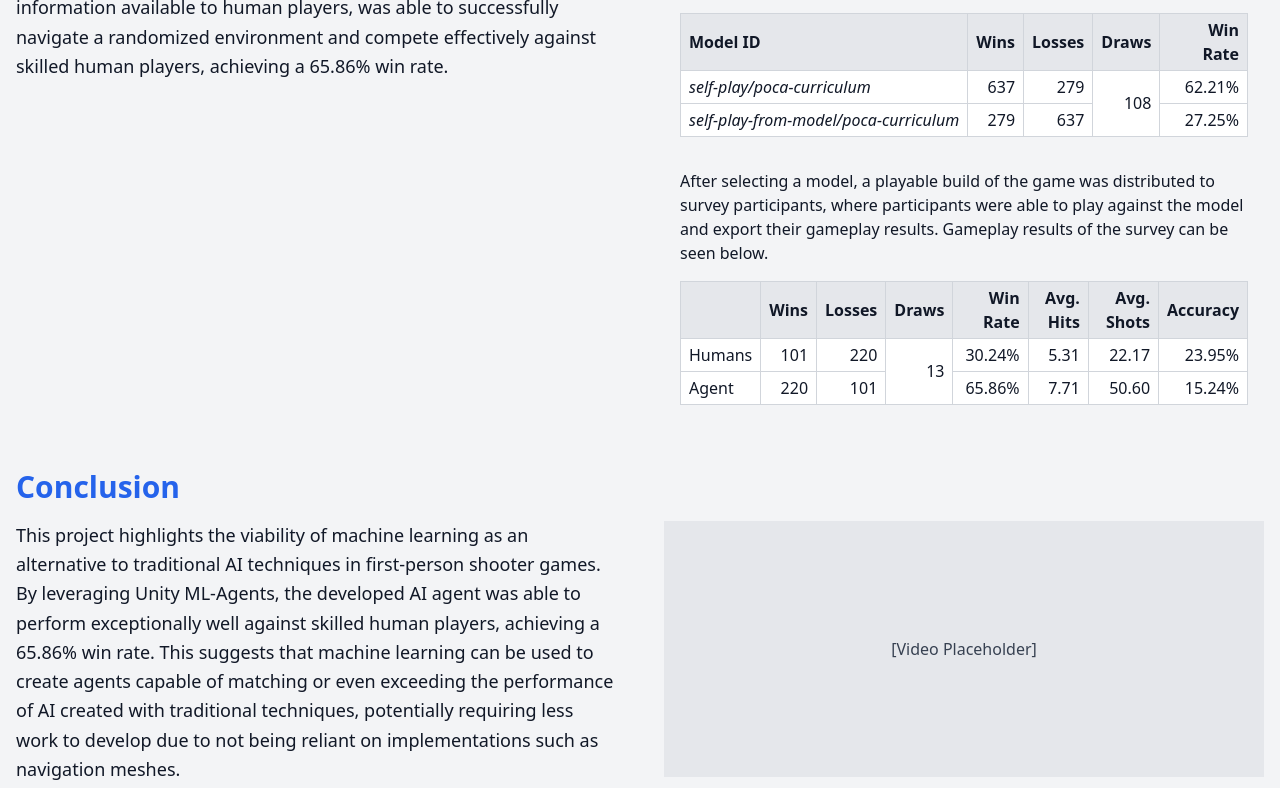
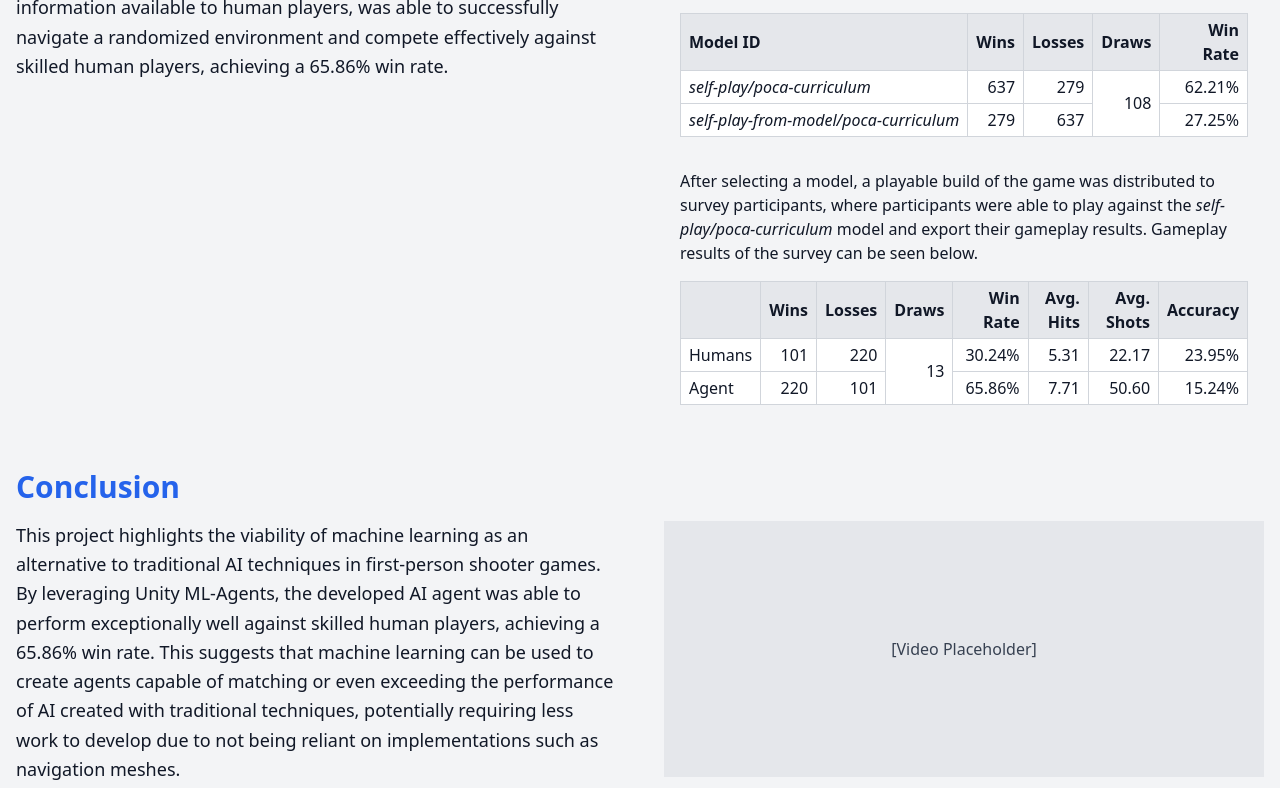
Before and after one commit to darefjev44/fyp-expo-2024, a website: page index.html in a window 1280 px wide. Shown: the part 1435-2223 px from the top of the page. Drawn offline with Linux system fonts and the light colour scheme.

Commit message:
forgot model name

```diff
--- a/index.html
+++ b/index.html
@@ -750,7 +750,7 @@
               <p class="mt-8">
                 After selecting a model, a playable build of the game was
                 distributed to survey participants, where participants were able
-                to play against the model and export their gameplay results.
+                to play against the <span class="italic">self-play/poca-curriculum</span> model and export their gameplay results.
                 Gameplay results of the survey can be seen below.
               </p>
               <table class="min-w-full bg-white border border-gray-300 mt-4">
```
